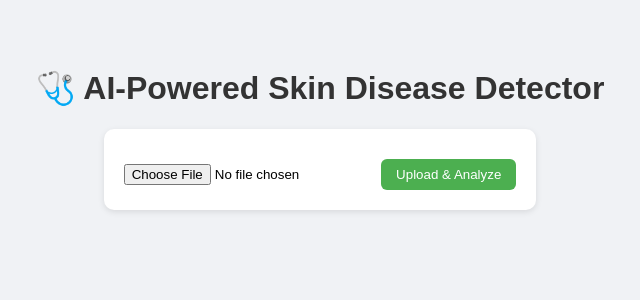
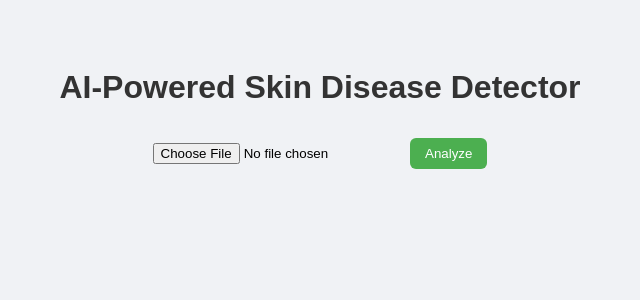
Before and after one commit to hemasai-55/Skin-Disease-Detector, a Flask app: page / in a window 1280 px wide. Shown: the top 300 px of the page, without its empty margins (320-960 px from the left). Run offline with Flask 3, Linux system fonts and the light colour scheme.

Commit message:
Update index.html

```diff
--- a/templates/index.html
+++ b/templates/index.html
@@ -1,21 +1,23 @@
 <!DOCTYPE html>
 <html lang="en">
 <head>
-  <meta charset="UTF-8">
-  <meta name="viewport" content="width=device-width, initial-scale=1.0">
-  <title>AI-Powered Skin Disease Detector</title>
-  <link rel="stylesheet" href="{{ url_for('static', filename='style.css') }}">
+    <meta charset="UTF-8">
+    <title>Skin Disease Detector</title>
+    <link rel="stylesheet" href="{{ url_for('static', filename='style.css') }}">
 </head>
 <body>
-  <h1>🩺 AI-Powered Skin Disease Detector</h1>
+    <div class="container">
+        <h1>AI-Powered Skin Disease Detector</h1>
+        <form method="POST" enctype="multipart/form-data">
+            <input type="file" name="image" required>
+            <button type="submit">Analyze</button>
+        </form>
 
-  <div class="upload-box">
-    <input type="file" id="imageUpload">
-    <button onclick="uploadImage()">Upload & Analyze</button>
-  </div>
-
-  <div id="result"></div>
-
-  <script src="{{ url_for('static', filename='script.js') }}"></script>
+        {% if diagnosis %}
+            <h2>Diagnosis: {{ diagnosis }}</h2>
+            <p>Care Tip: {{ tip }}</p>
+            <img src="{{ image_path }}" width="300">
+        {% endif %}
+    </div>
 </body>
 </html>
```
